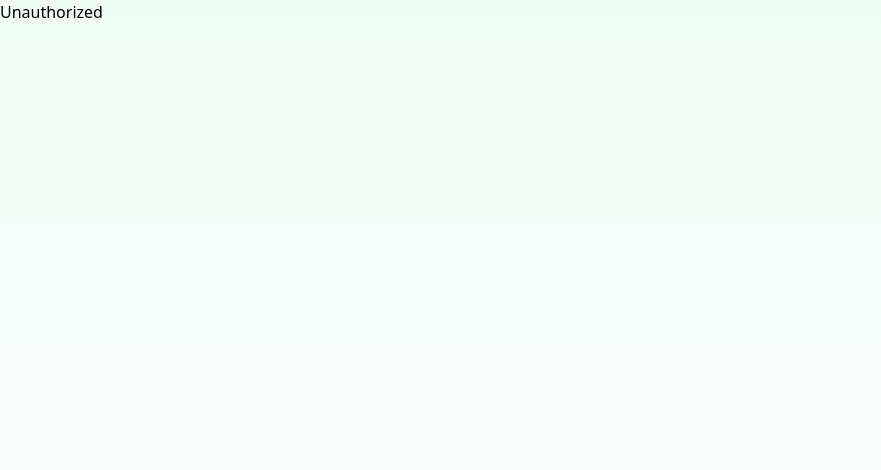
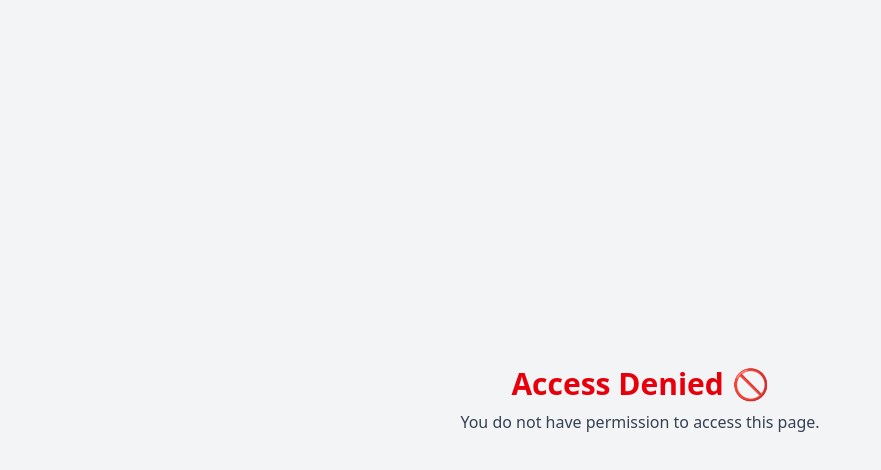
Before and after one commit to Sandeshdahal10/Snapcart, a Next.js app: page /unauthorized in a window 1280 px wide. Shown: the top 470 px of the page, without its empty margins (0-881 px from the left). Built offline with nearby package versions, Linux system fonts and the light colour scheme.

Commit message:
Created Access denied page to redirect if aunauthorized user fetch it

```diff
--- a/src/app/unauthorized/page.tsx
+++ b/src/app/unauthorized/page.tsx
@@ -1,8 +1,12 @@
+import { div } from 'motion/react-client'
 import React from 'react'
 
 function Unauthorized() {
   return (
-    <div>Unauthorized</div>
+    <div className='flex flex-col items-center justify-center h-screen bg-gray-100'>
+      <h1 className='text-3xl font-bold text-red-600 '>Access Denied 🚫</h1>
+      <p className='mt-2 text-gray-700'>You do not have permission to access this page.</p>
+    </div>
   )
 }
 
```
